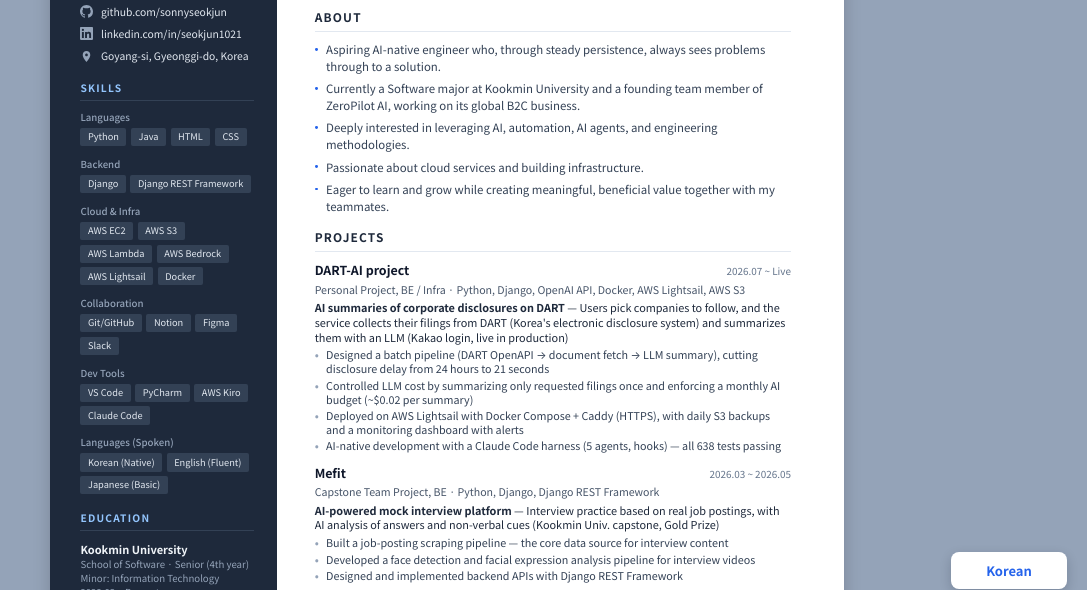
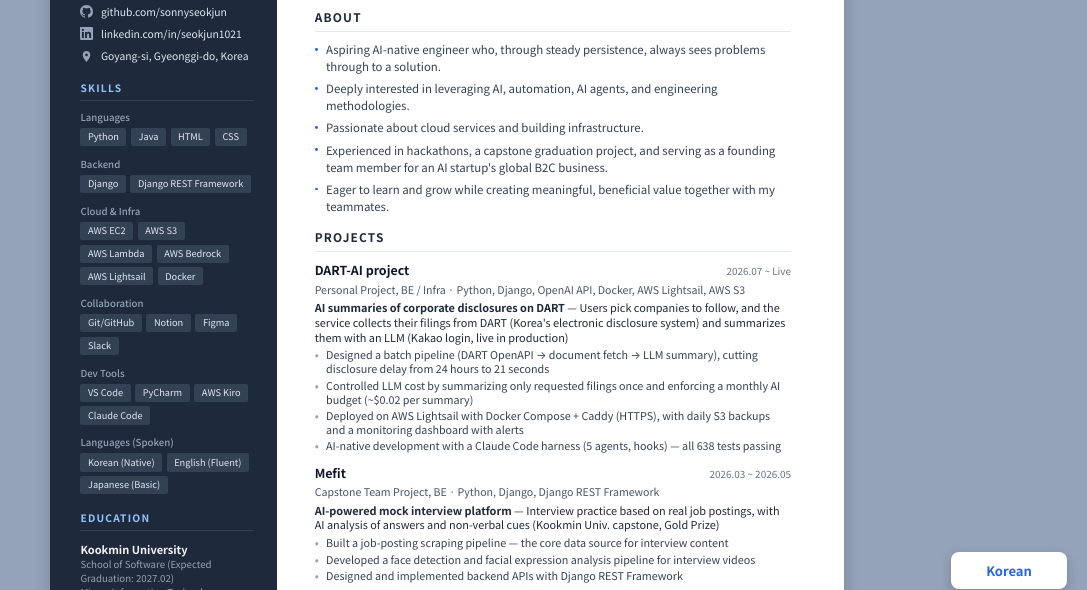
Before and after one commit to sonnyseokjun/my-cv, a plain HTML site: page index.html in a window 1280 px wide. Both pictures are taken after a click on the button "English". Shown: the part 146-736 px from the top of the page, without its empty margins (193-1280 px from the left). Drawn offline with Linux system fonts and the light colour scheme.

Commit message:
영어 버전 Education, ABOUT 내용 한국어와 동기화
Co-Authored-By: Claude Opus 5.5 <noreply@anthropic.com>

```diff
--- a/index.html
+++ b/index.html
@@ -431,7 +431,7 @@
       <div class="section-title">Education</div>
       <div class="edu-item">
         <div class="edu-name">Kookmin University</div>
-        <div class="edu-detail">School of Software · Senior (4th year)</div>
+        <div class="edu-detail">School of Software (Expected Graduation: 2027.02)</div>
         <div class="edu-detail">Minor: Information Technology</div>
         <div class="edu-detail">2022.03 ~ Present</div>
       </div>
@@ -480,9 +480,9 @@
       <div class="section-title">About</div>
       <ul class="about-list">
         <li>Aspiring AI-native engineer who, through steady persistence, always sees problems through to a solution.</li>
-        <li>Currently a Software major at Kookmin University and a founding team member of ZeroPilot AI, working on its global B2C business.</li>
         <li>Deeply interested in leveraging AI, automation, AI agents, and engineering methodologies.</li>
         <li>Passionate about cloud services and building infrastructure.</li>
+        <li>Experienced in hackathons, a capstone graduation project, and serving as a founding team member for an AI startup's global B2C business.</li>
         <li>Eager to learn and grow while creating meaningful, beneficial value together with my teammates.</li>
       </ul>
     </div>
```
